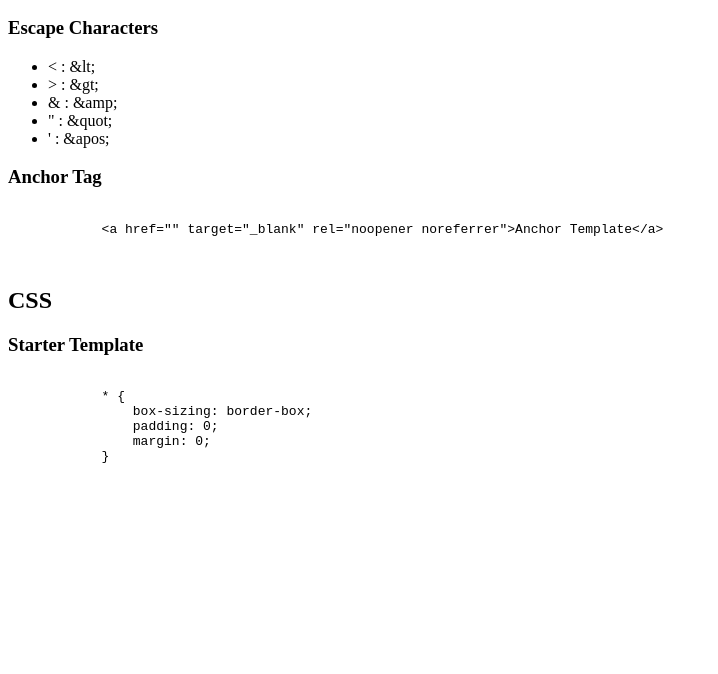
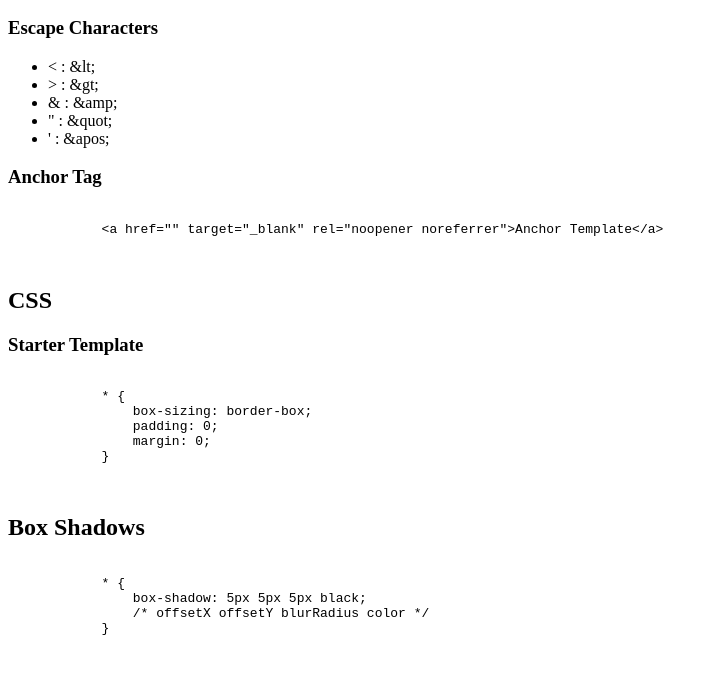
Before and after one commit to ARMNTL/odin-recipes, a plain HTML site: page index.html in a window 1280 px wide. Shown: the part 110-784 px from the top of the page, without its empty margins (0-718 px from the left). Drawn offline with Linux system fonts and the light colour scheme.

Commit message:
Add CSS box shadows

```diff
--- a/index.html
+++ b/index.html
@@ -39,5 +39,16 @@
             }
         </code>
     </pre>
+
+    <h2>Box Shadows</h2>
+
+    <pre>
+        <code>
+            * {
+                box-shadow: 5px 5px 5px black;
+                /* offsetX offsetY blurRadius color */
+            }
+        </code>
+    </pre>
 </body>
 </html>
```
